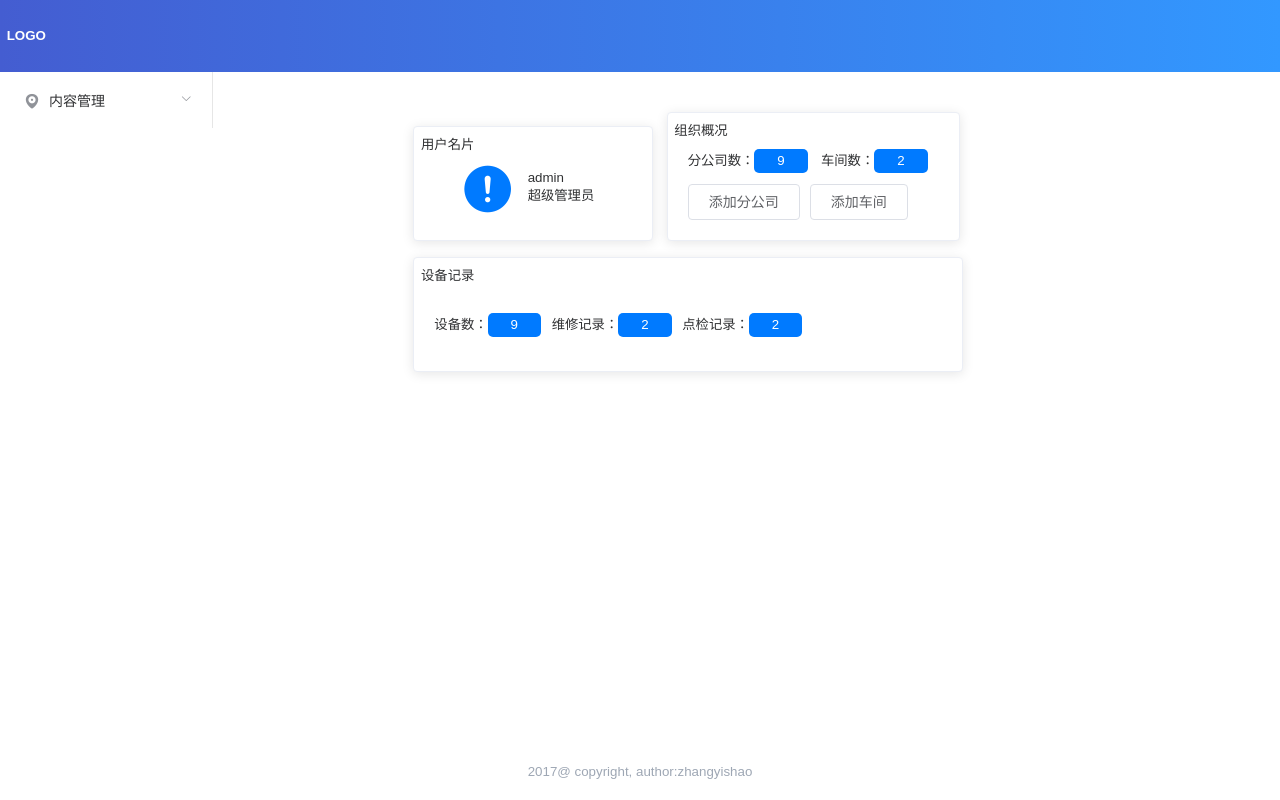
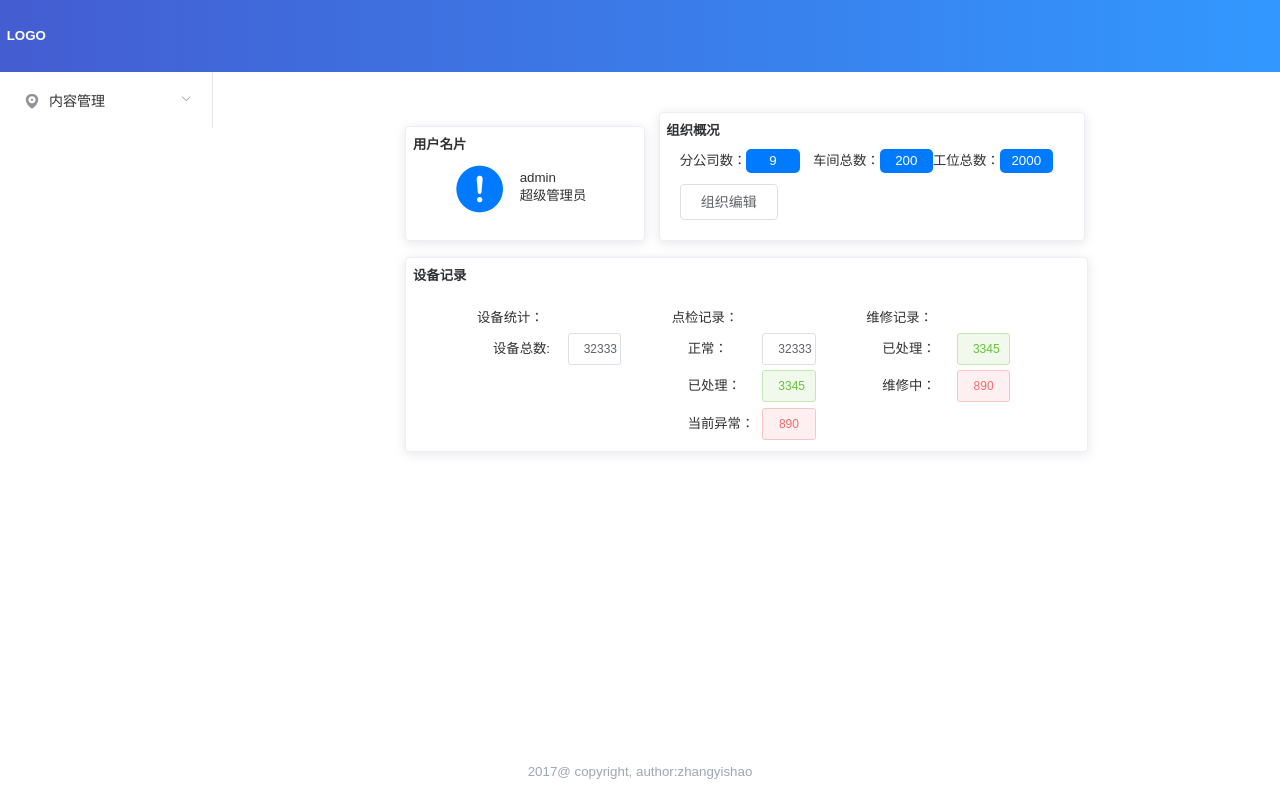
Before and after one commit to zunshao/zyr_project, a Vue app: page / in a window 1280 px wide. Built offline with nearby package versions, Linux system fonts and the light colour scheme.

Commit message:
重构：新增工位功能及相关； 修正：点检，设备添加状态功能；

```diff
--- a/src/components/listHead.vue
+++ b/src/components/listHead.vue
@@ -11,6 +11,14 @@
         </el-option>
       </el-select>
       <el-select v-model="shopResult" placeholder="请选择车间" class="headCheckShop">
+        <el-option
+          v-for="item in configData.shopList"
+          :key="item.value"
+          :label="item.label"
+          :value="item.value">
+        </el-option>
+      </el-select>
+      <el-select v-model="shopResult" placeholder="请选择工位 " class="headCheckShop">
         <el-option
           v-for="item in configData.shopList"
           :key="item.value"
--- a/src/components/orgListDetail.vue
+++ b/src/components/orgListDetail.vue
@@ -1,40 +1,39 @@
 <template>
   <div class = "orgListDetail-box">
-    <h6>****&^&^&%分公司</h6>
+    <!--<el-select v-model="value" placeholder="请选择">
+      <el-option
+        v-for="item in options"
+        :key="item.value"
+        :label="item.label"
+        :value="item.value">
+      </el-option>
+    </el-select>-->
     <div class="orgListDetail-box-table">
       <el-table
         :data="tableData"
+        :span-method="objectSpanMethod"
+        @cell-click="testClick"
         border
         width="100%"
         class="">
         <el-table-column
-          prop="shopName"
-          label="车间名称">
+          prop="factoryName"
+          label="分公司名称">
         </el-table-column>
         <el-table-column
-          label="设备数量"
-          width="150"
+          label="车间名称"
+          width="250"
+          prop="shopName"
           class="deviceList">
-          <template slot-scope="scope">
-            <div class="table-deviceNum-detail">{{ scope.row.deviceNum }}</div>
-          </template>
         </el-table-column>
         <el-table-column
-          label="点检次数"
-          width="150">
-          <template slot-scope="scope">
-            <div class="table-checkNum-detail">{{ scope.row.checkNum }}</div>
-          </template>
-        </el-table-column>
-        <el-table-column
-          label="维修次数"
-          width="150">
-          <template slot-scope="scope">
-            <div class="table-modifyNum-detail">{{ scope.row.modifyNum }}</div>
-          </template>
+          label="工位名称"
+          width="180"
+          prop="jobPosition">
         </el-table-column>
       </el-table>
     </div>
+    <div class="addition-note">****点击表格对应元素，可进行组织概况编辑****</div>
   </div>
 </template>
 
@@ -42,31 +41,54 @@
 export default {
   data() {
     return {
-      key: '',
       tableData: [
         {
-          shopName: '*&^*^**^事间车间',
-          deviceNum: 20,
-          modifyNum: 33,
-          checkNum: 90
+          factoryName: ')(*)(*&(((公司1',
+          shopName: '*&^*^**^事间车间1',
+          jobPosition: '(*(*&工位1',
+          rowIndex: '0',
+          columnIndex: [0, 1],
+          rowSpan: [4, 3]
         },
         {
-          shopName: '*&^*^**^事间车间',
-          deviceNum: 20,
-          modifyNum: 33,
-          checkNum: 90
+          factoryName: ')(*)(*&(((公司1',
+          shopName: '*&^*^**^事间车间1',
+          jobPosition: '(*(*&工位2',
+          rowIndex: '',
+          columnIndex: [0, 1],
+          rowSpan: [4, 3]
         },
         {
-          shopName: '*&^*^**^事间车间',
-          deviceNum: 20,
-          modifyNum: 33,
-          checkNum: 90
+          factoryName: ')(*)(*&(((公司1',
+          shopName: '*&^*^**^事间车间1',
+          jobPosition: '(*(*&工位3',
+          rowIndex: '',
+          columnIndex: [0, 1],
+          rowSpan: [4, 3]
         },
         {
-          shopName: '*&^*^**^事间车间',
-          deviceNum: 20,
-          modifyNum: 33,
-          checkNum: 90
+          factoryName: ')(*)(*&(((公司1',
+          shopName: '*&^*^**^事间车间2',
+          jobPosition: '(*(*&工位1',
+          rowIndex: '',
+          columnIndex: [0],
+          rowSpan: [3]
+        },
+        {
+          factoryName: ')(*)(*&(((公司2',
+          shopName: '*&^*^**^事间车间1',
+          jobPosition: '(*(*&工位1',
+          rowIndex: '',
+          columnIndex: [],
+          rowSpan: []
+        },
+        {
+          factoryName: ')(*)(*&(((公司3',
+          shopName: '*&^*^**^事间车间1',
+          jobPosition: '',
+          rowIndex: '',
+          columnIndex: [],
+          rowSpan: []
         }
       ]
     }
@@ -84,7 +106,31 @@ export default {
 
   },
   methods: {
-
+    objectSpanMethod ({ row, column, rowIndex, columnIndex }) {
+      /*
+      * (1)父通过 数据结构 rowIndex true or false来控制
+      * (2)行列合并数组，每一行 各自 控制（显示 OR 隐藏）
+      * */
+      let re = null;
+      let temColumnIndex = row.columnIndex.indexOf(columnIndex)
+      if (temColumnIndex !== -1) {
+        if (row.rowIndex && rowIndex === row.rowIndex * 1) {
+          re = {
+            rowspan: row.rowSpan[temColumnIndex],
+            colspan: 1
+          }
+        } else {
+          re = {
+            rowspan: 0,
+            colspan: 0
+          }
+        }
+        return re
+      }
+    },
+    testClick (row, column, cell, event) {
+      console.log('aa', row, column, cell, event)
+    }
   }
 }
 </script>
@@ -93,7 +139,6 @@ export default {
   .orgListDetail-box{
     overflow: hidden;
     margin-top: 3rem;
-    padding-left: 2rem;
   }
   .orgListDetail-box h6{
     font-weight: bold;
@@ -101,6 +146,11 @@ export default {
   .orgListDetail-box-table{
     width: 50rem;
     margin: 0 auto;
+  }
+  .addition-note{
+    color: #007aff;
+    margin-top: 2rem;
+    float: right;
   }
   .table-deviceNum-detail, .table-modifyNum-detail, .table-checkNum-detail{
     color: #007aff;
--- a/src/pages/deviceList.vue
+++ b/src/pages/deviceList.vue
@@ -27,6 +27,11 @@
         prop="addTime"
         label="添加日期"
         width="150">
+      </el-table-column>
+      <el-table-column
+        prop="jobPosition"
+        width="120"
+        label="所属工位">
       </el-table-column>
       <el-table-column
         prop="shop"
--- a/src/pages/main.vue
+++ b/src/pages/main.vue
@@ -15,23 +15,39 @@
       <div class="show-total-detail">
         <span>分公司数：</span>
         <div class="show-factory-num">9</div>
-        <span>车间数：</span>
-        <div class="show-shop-num">2</div>
+        <span>车间总数：</span>
+        <div class="show-shop-num">200</div>
+        <span>工位总数：</span>
+        <div class="show-jobPosition-num">2000</div>
       </div>
       <div>
-        <el-button size="medium">添加分公司</el-button>
-        <el-button size="medium">添加车间</el-button>
+        <el-button size="medium">组织编辑</el-button>
       </div>
     </el-card>
     <el-card class="box-card-device">
       <h6>设备记录</h6>
       <div class="show-device-detail">
-        <span>设备数：</span>
-        <div class="device-num">9</div>
-        <span>维修记录：</span>
-        <div class="device-modify-num">2</div>
-        <span>点检记录：</span>
-        <div class="device-check-num">2</div>
+        <div class="device-total-num detail">
+          <span>设备统计：</span>
+          <ul>
+            <li><span class="detail-title">设备总数:</span><el-button plain size="small" class="detail-button">32333</el-button></li>
+          </ul>
+        </div>
+        <div class="device-check-num detail">
+          <span>点检记录：</span>
+          <ul>
+            <li><span class="detail-title">正常：</span><el-button plain size="small" class="detail-button">32333</el-button></li>
+            <li><span class="detail-title">已处理：</span><el-button class="detail-button" type="success" plain size="small">3345</el-button></li>
+            <li><span class="detail-title">当前异常：</span><el-button class="detail-button" type="danger" plain size="small">890</el-button></li>
+          </ul>
+        </div>
+        <div class="device-check-num detail">
+          <span>维修记录：</span>
+          <ul>
+            <li><span class="detail-title">已处理：</span><el-button class="detail-button" type="success" plain size="small">3345</el-button></li>
+            <li><span class="detail-title">维修中：</span><el-button class="detail-button" type="danger" plain size="small">890</el-button></li>
+          </ul>
+        </div>
       </div>
     </el-card>
   </div>
@@ -80,6 +96,7 @@ export default {
     position: absolute;
     left: .5rem;
     top: .5rem;
+    font-weight: bold;
   }
   .box-card .right{
     float: left;
@@ -92,7 +109,7 @@ export default {
   }
   .box-card-total{
     display: inline-block;
-    width: 22rem;
+    width: 32rem;
     margin-left: 1rem;
     padding-top: 1.2rem;
     position: relative;
@@ -114,36 +131,40 @@ export default {
     line-height: 1.8rem;
     background-color: #007aff;
     border-radius: 5px;
-    cursor: pointer;
   }
   .box-card-device{
-    width: 41.2rem;
+    width: 51.2rem;
     display: block;
     position: relative;
     padding-top: 1.2rem;
-    height: 8.6rem;
+    height: 14.6rem;
     margin-top: 1rem;
   }
-  .show-device-detail span, .show-device-detail div{
-    display: inline-block;
+  .show-device-detail{
+    overflow: hidden;
+    margin-top: 1rem;
   }
-  .show-device-detail div{
-    width: 4rem;
-    height: 1.8rem;
-    text-align: center;
-    color: #fff;
-    line-height: 1.8rem;
-    background-color: #007aff;
-    border-radius: 5px;
-    cursor: pointer;
-    margin-right: .8rem;
-  }
-  .show-device-detail{
-    margin-top: 1.4rem;
+  .show-device-detail .detail{
+    float: left;
+    margin-left: 3.8rem;
   }
   .box-main{
-    width: 50rem;
+    width: fit-content;
     margin: 0 auto;
     margin-top: 2rem;
   }
+  .show-device-detail ul{
+    margin-top: .5rem;
+    margin-left: 1.2rem;
+  }
+  .show-device-detail ul li{
+    margin-bottom: .4rem;
+  }
+  .show-device-detail .detail-title{
+    display: inline-block;
+    width: 5.6rem;
+  }
+  .box-card-device .detail-button{
+    width: 4rem;
+  }
 </style>
--- a/src/pages/organizationList.vue
+++ b/src/pages/organizationList.vue
@@ -2,11 +2,11 @@
   <div class = "organizationList-box">
     <h6>组织概况</h6>
     <list-detail></list-detail>
+    <!--<list-detail></list-detail>
     <list-detail></list-detail>
     <list-detail></list-detail>
     <list-detail></list-detail>
-    <list-detail></list-detail>
-    <list-detail></list-detail>
+    <list-detail></list-detail>-->
   </div>
 </template>
 
```
